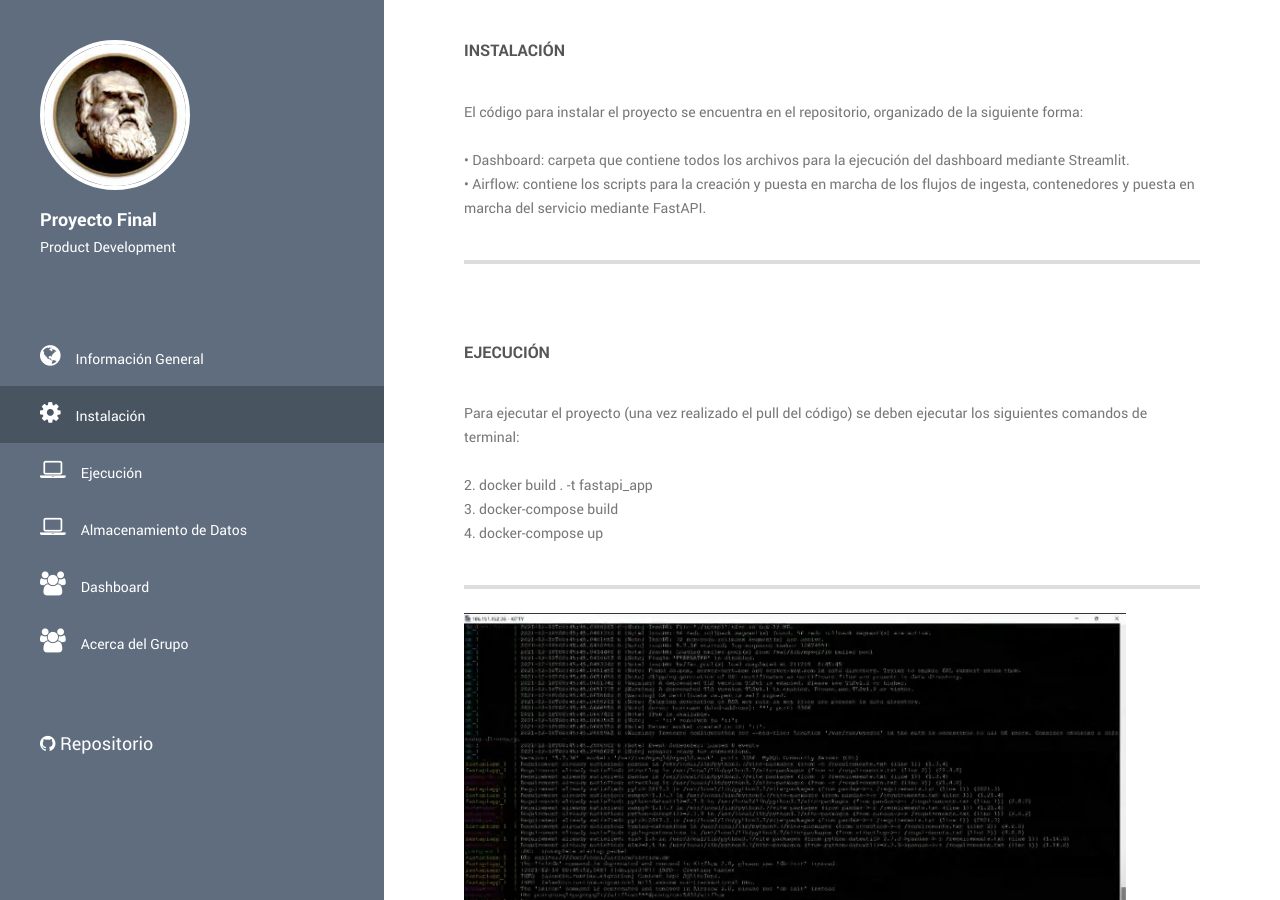
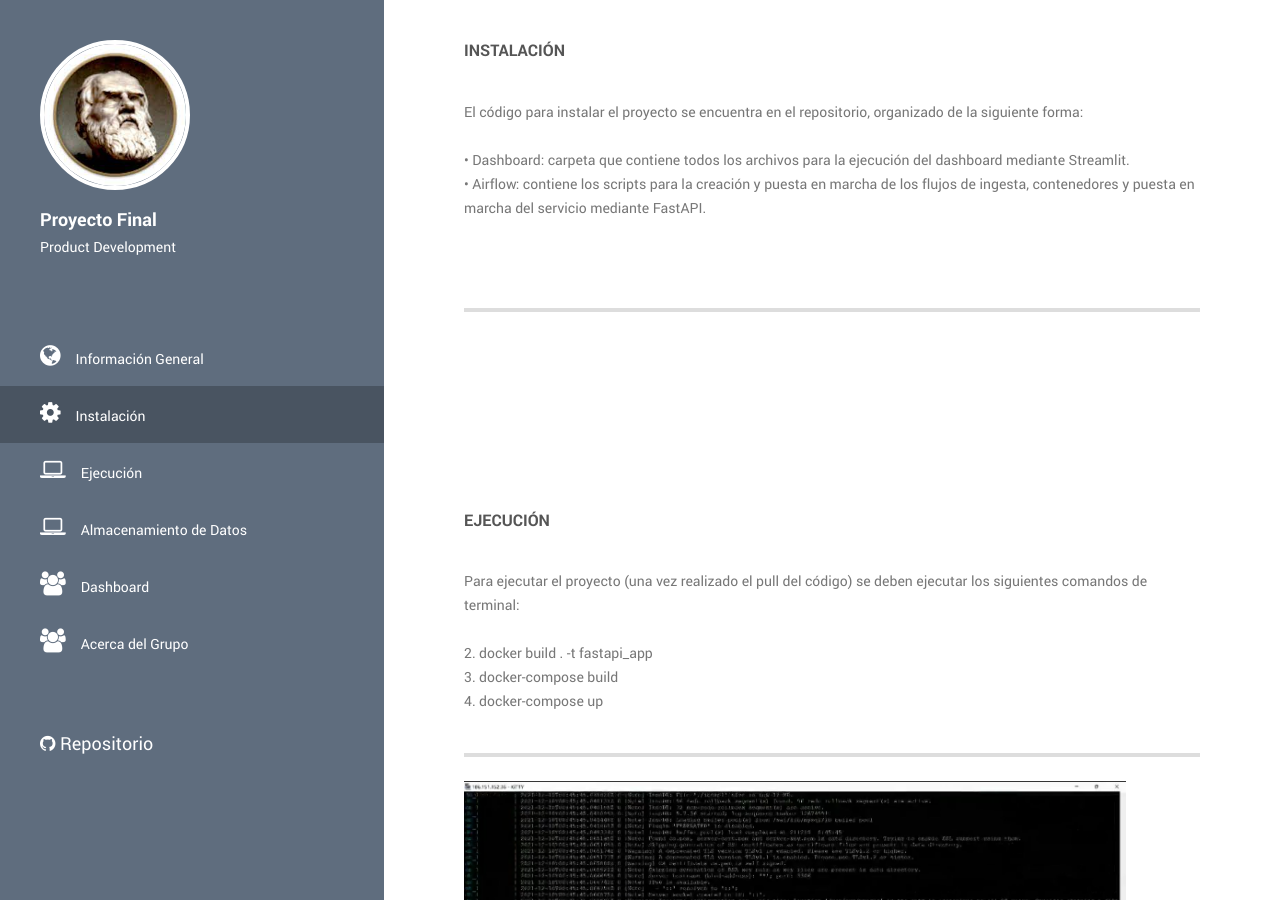
Before and after one commit to sergiopalmat/Product-Development, a Jekyll site: the page index.html, which Jekyll copies as it is, in a window 1280 px wide and 900 px high, scrolled down 900 px. Built offline with Jekyll 4.4.1, drawn with Linux system fonts in a browser that asks for light colours.

Commit message:
Update index.html

```diff
--- a/index.html
+++ b/index.html
@@ -109,7 +109,14 @@
 								<li>• Dashboard: carpeta que contiene todos los archivos para la ejecución del dashboard mediante Streamlit.</li>
 								<li>• Airflow: contiene los scripts para la creación y puesta en marcha de los flujos de ingesta, contenedores y puesta en marcha del servicio mediante FastAPI.</li>
 							</ul>
+							<br>
+							<br>
                             <hr>
+							<br>
+							<br>
+							<br>
+							<br>
+							<br>
                         </div>
                     </div> <!-- #about -->
                     </div>
@@ -153,8 +160,16 @@
 								<li>- CASES_RECOVEREDCV19: Información de los datos acumulados de casos de recuperaciones por fecha, país y coordenadas.</li>
 								<li>- CASES_CV19: Información de todos los tipos de casos por fecha, país y coordenadas.</li>
 							</ul>
-                            <hr>
 							<p>Cada una de estas tablas está asociada a un endpoint en fastAPI que permite consumir los datos hacia el tablero.</p>
+							<br>
+							<br>
+							<br>
+							<br>
+							<br>
+							<hr>
+							<br>
+							<br>
+							<br>
                         </div>
                     </div> <!-- #Almacenamiento -->
                     </div>
@@ -184,7 +199,7 @@
                                 <!-- <img src="img/2.jpg" alt="instalacion">	 -->
 							<!-- </div> -->
                             <div>
-                                <img src="img/2.jpg" width="95%" height="95%" alt="instalacion">
+                                <img src="img/2.jpg" width="93%" height="93%" alt="instalacion">
 							</div>
                         </div>
                     </div>
```
